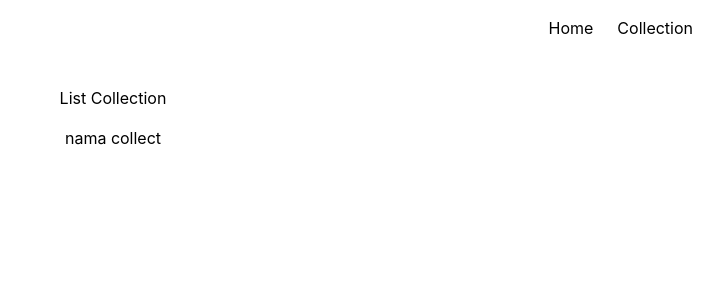
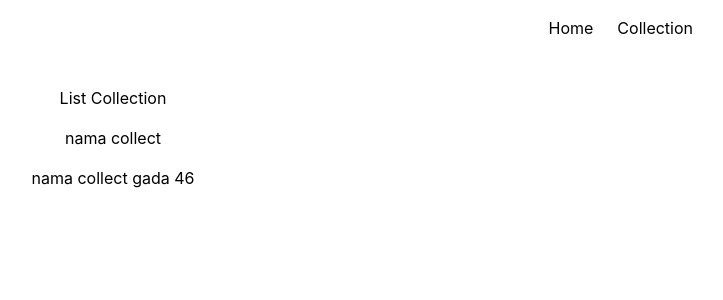
Before and after one commit to illiyyin/fluffy-fortnight-6382, a React (Vite) app: page /collection in a window 1280 px wide. Shown: the top 300 px of the page, without its empty margins (527-1250 px from the left). Built offline with nearby package versions, Linux system fonts and the light colour scheme; no server answers.

Commit message:
show list collection on detail anime

```diff
--- a/src/pages/DetailAnime.tsx
+++ b/src/pages/DetailAnime.tsx
@@ -1,4 +1,4 @@
-import React, { useState } from "react";
+import React, { useEffect, useState } from "react";
 import { useLocation } from "wouter";
 import { useQuery, gql } from "@apollo/client";
 import { Container, Header } from "../styles/DetailAnime";
@@ -23,10 +23,20 @@ export default function DetailAnime() {
 	const [location, setLocation] = useLocation();
 	const id = location.replace("/anime/", "");
 	const [page, setPage] = useState(0);
+	const [listCollecion,setListCollection]=useState([])
 
 	const { data } = useQuery(query, {
 		variables: { id: id },
 	});
+
+	useEffect(() => {
+		const arr = JSON.parse(localStorage.getItem("collection") || "");
+		const newArr = arr.filter(item => item.listId.some(num=>num==id))
+
+		console.log(newArr)
+		console.log(arr)
+		setListCollection(newArr)
+	}, [])
 	console.log(id);
 	console.log(data);
 	return (
@@ -37,6 +47,7 @@ export default function DetailAnime() {
 			<CoverImage src={data?.Media.coverImage.large} />
 			ListAnime
 			{location}
+			collection : {listCollecion.map(item=>item.name)}
 		</Container>
 	);
 }
--- a/src/pages/DetailCollection.tsx
+++ b/src/pages/DetailCollection.tsx
@@ -36,5 +36,12 @@ export default function DetailCollection() {
 		console.log(listId);
 	}, []);
 	console.log(data);
-	return <div style={{ marginTop: "86px" }}>detail collection</div>;
+	return (
+		<div style={{ marginTop: "86px" }}>
+			detail collection
+			{data?.Page.media.map((item) => (
+				<div>{item.title.romaji}</div>
+			))}
+		</div>
+	);
 }
--- a/src/pages/ListCollection.tsx
+++ b/src/pages/ListCollection.tsx
@@ -1,14 +1,21 @@
-import React,{useEffect} from 'react'
+import React, { useEffect } from 'react'
+import { useLocation } from "wouter";
 
 export default function ListCollection() {
-
+  const [location, setLocation] = useLocation();
   const arr = [
     {
       id: 1,
       cover: "",
       name: "nama collect",
       listId:[30,46]
-    }
+    },
+    {
+      id: 2,
+      cover: "",
+      name: "nama collect gada 46",
+      listId:[30]
+    },
   ]
 
   useEffect(() => {
@@ -18,7 +25,7 @@ export default function ListCollection() {
     <div style={{marginTop:'86px'}}>
       List Collection
       {arr.map(item => (
-        <div>
+        <div onClick={()=>setLocation("/collection/"+item.id)}>
           <p>{item.name}</p>
         </div>
       ))}
```
